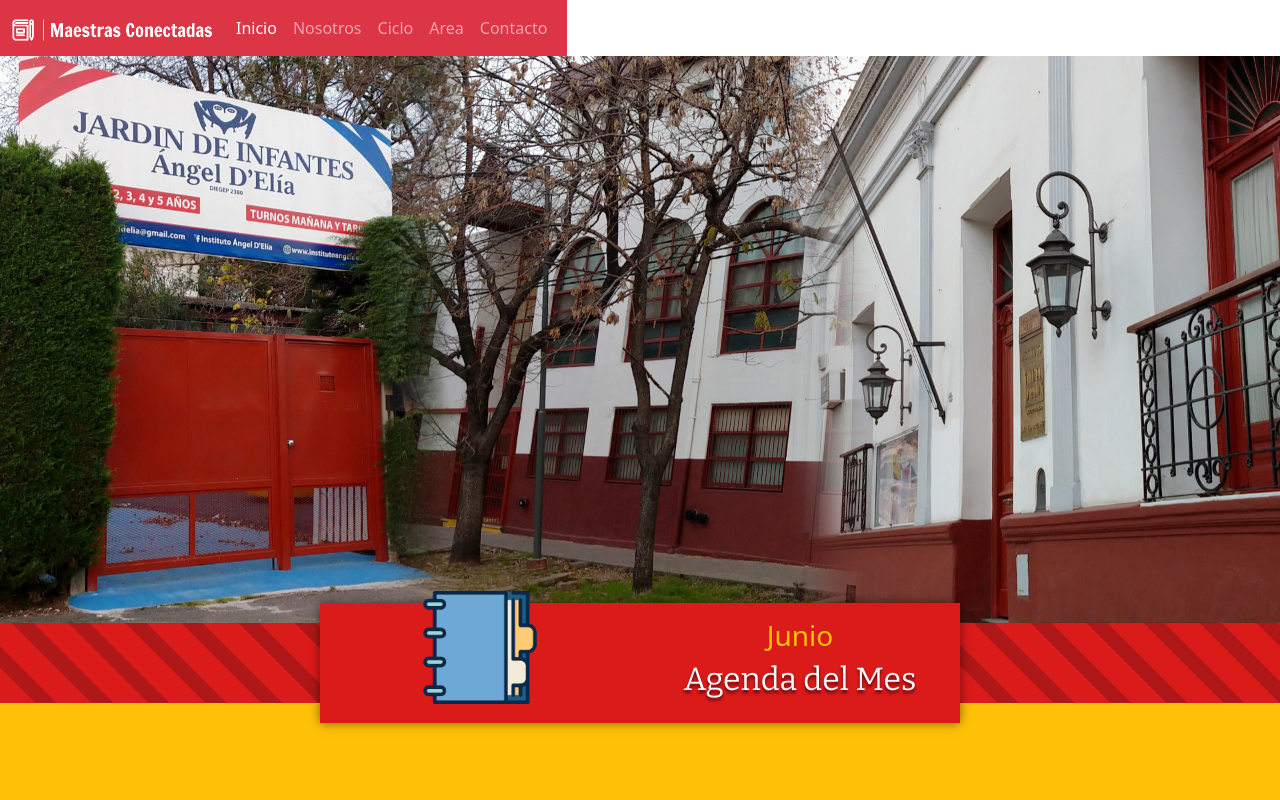
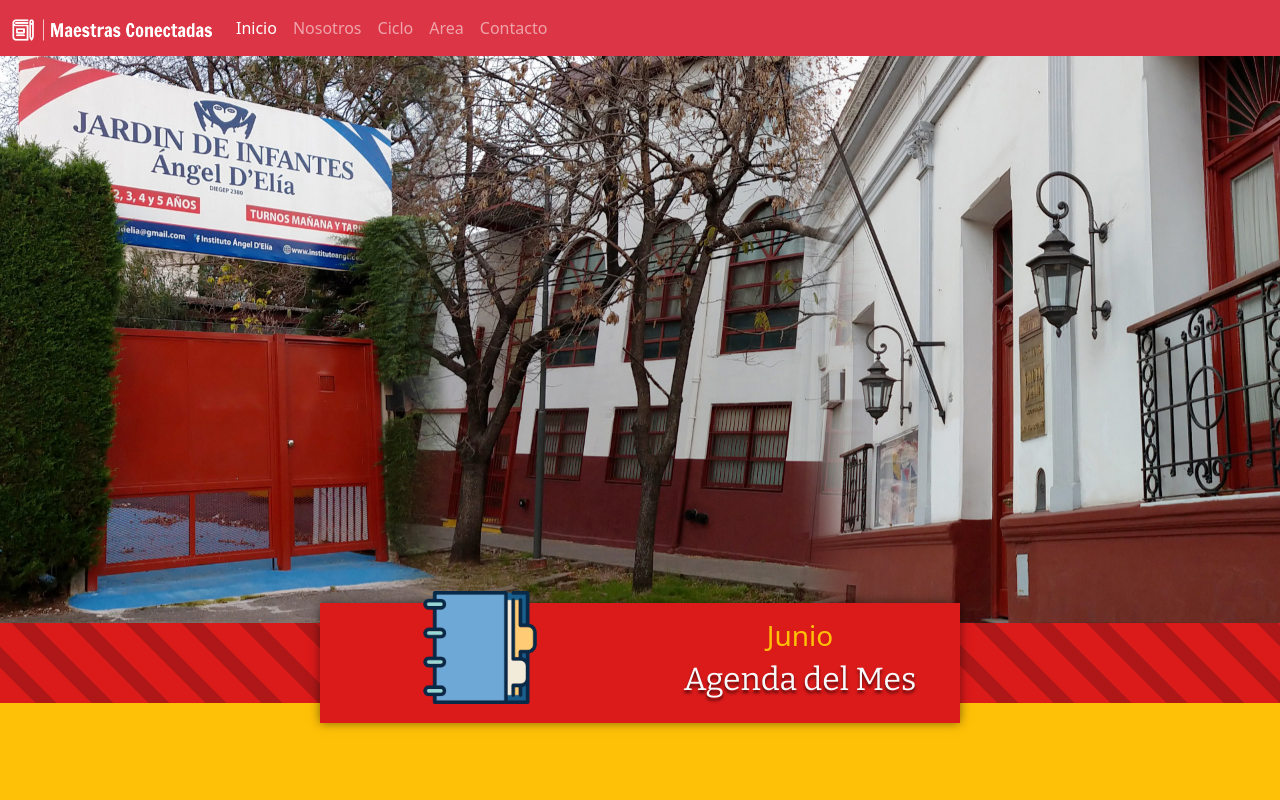
Before and after one commit to Gonzaferley/bootstrap-Gonzalo, a plain HTML site: page index.html in a window 1280 px wide. Shown: the top 800 px of the page. Drawn offline with nearby package versions, Linux system fonts and the light colour scheme.

Commit message:
Update main.css

```diff
--- a/css/main.css
+++ b/css/main.css
@@ -4,8 +4,7 @@
 }
 #navbar{
     z-index: 1;
-    text-align: right;
-    display:inline-block;
+
 }
 
 #ribbon{
```
